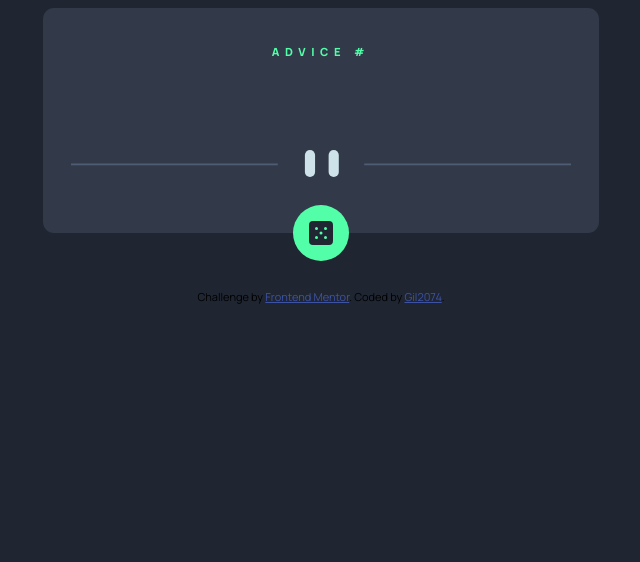
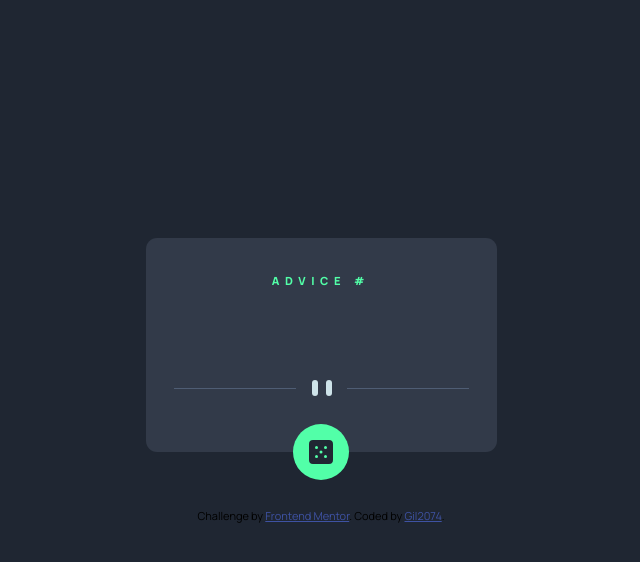
Before and after one commit to Gil2074/Advice-generator-app, a plain HTML site: page index.html in a window 1280 px wide. Shown: the whole page, without its empty margins (319-959 px from the left). Drawn offline with Linux system fonts and the light colour scheme.

Commit message:
centered the element

```diff
--- a/style.scss
+++ b/style.scss
@@ -3,18 +3,24 @@
 
 
  :root {
-    --lightcyan:hsl(193, 38%, 86%);
+     --lightcyan: hsl(193, 38%, 86%);
      --neon: hsl(150, 100%, 66%);
-    --mainbg : hsl(217, 19%, 38%);
-    --darkbg : hsl(217, 19%, 24%);
-    --darkblue : hsl(218, 23%, 16%);
+     --mainbg: hsl(217, 19%, 38%);
+     --darkbg: hsl(217, 19%, 24%);
+     --darkblue: hsl(218, 23%, 16%);
      font-size: 28px;
  }
 
  body {
-    font-family: 'Manrope', sans-serif;
+     font-family: "Manrope", sans-serif;
      background-color: var(--darkblue);
      text-align: center;
+     display: flex;
+     align-items: center;
+     justify-content: center;
+     flex-direction: column;
+     height: 100vh;
+
      main {
          background-color: var(--darkbg);
          display: grid;
@@ -25,20 +31,24 @@ body {
          position: relative;
          padding: 1rem;
          border-radius: .4rem;
+
          h1 {
              font-size: .4rem;
              color: var(--neon);
              text-transform: uppercase;
              letter-spacing: .2rem;
          }
+
          p {
              color: var(--lightcyan);
              font-weight: 800;
          }
+
          img:nth-child(3) {
              margin: 1rem auto;
              width: 100%;
          }
+
          button {
              background-color: var(--neon);
              width: 2rem;
@@ -50,14 +60,16 @@ body {
              position: absolute;
              bottom: 0;
              left: 50%;
-            transform: translate(-50%,50%);
+             transform: translate(-50%, 50%);
              border: none;
+
              &:active {
                  box-shadow: 0px 0px 2rem 4px hsl(150, 91%, 80%);
              }
          }
      }
+
      footer {
-        margin : 2rem
+         margin: 2rem
      }
  }
```
Also changed, not shown: style.css, 1 other file. Lines whose indentation alone changed are shown as unchanged.
